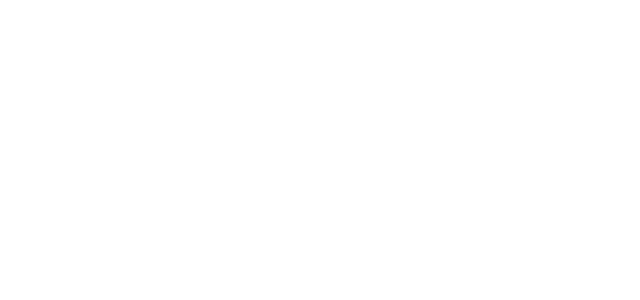
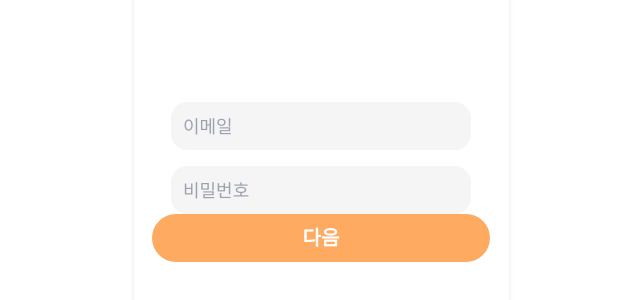
Before and after one commit to SPARCS-AI-Startup-Hackathon/frontend, a React (Vite) app: page /login in a window 1280 px wide. Before the commit this address had no page. Shown: the part 210-510 px from the top of the page, without its empty margins (319-959 px from the left). Built offline with nearby package versions, Linux system fonts and the light colour scheme.

Commit message:
design : 버튼 width 조정

```diff
--- a/src/App.tsx
+++ b/src/App.tsx
@@ -1,3 +1,4 @@
+import LoginPage from '@pages/LoginPage'
 import MainPage from '@pages/MainPage'
 import OnBoardPage from '@pages/OnBoardPage'
 import RegisterPage from '@pages/RegisterPage'
@@ -11,6 +12,7 @@ function App() {
         <Routes>
           <Route path="/" element={<OnBoardPage />}></Route>
           <Route path="/main" element={<MainPage />}></Route>
+          <Route path="/login" element={<LoginPage />}></Route>
           <Route path="/register" element={<RegisterPage />}></Route>
           <Route path="/test" element={<TestPage />}></Route>
         </Routes>
--- a/src/components/register/FifthRegister.tsx
+++ b/src/components/register/FifthRegister.tsx
@@ -30,7 +30,7 @@ function FifthRegister({ goToPrevious, goToNext }: RegisterProps) {
         </div>
       </div>
       <button
-        className={`w-[80%] text-white text-xl font-bold p-2.5 px-10 rounded-3xl mb-8 ${
+        className={`w-[90%] text-white text-xl font-bold p-2.5 px-10 rounded-3xl mb-8 ${
           pr ? 'bg-customOrange active:bg-orange-400' : 'bg-[#D9D9D9]'
         }`}
         onClick={pr ? goToNext : undefined}
--- a/src/components/register/FirstRegister.tsx
+++ b/src/components/register/FirstRegister.tsx
@@ -35,7 +35,7 @@ function FirstRegister({ goToNext }: RegisterProps) {
         </div>
       </div>
       <button
-        className={`w-[80%] text-white text-xl font-bold p-2.5 px-10 rounded-3xl mb-8 ${
+        className={`w-[90%] text-white text-xl font-bold p-2.5 px-10 rounded-3xl mb-8 ${
           name ? 'bg-customOrange active:bg-orange-400' : 'bg-[#D9D9D9]'
         }`}
         onClick={name ? goToNext : undefined}
--- a/src/components/register/FourthRegister.tsx
+++ b/src/components/register/FourthRegister.tsx
@@ -30,7 +30,7 @@ function FourthRegister({ goToPrevious, goToNext }: RegisterProps) {
         </div>
       </div>
       <button
-        className={`w-[80%] text-white text-xl font-bold p-2.5 px-10 rounded-3xl mb-8 ${
+        className={`w-[90%] text-white text-xl font-bold p-2.5 px-10 rounded-3xl mb-8 ${
           age ? 'bg-customOrange active:bg-orange-400' : 'bg-[#D9D9D9]'
         }`}
         onClick={age ? goToNext : undefined}
--- a/src/components/register/SecondRegiser.tsx
+++ b/src/components/register/SecondRegiser.tsx
@@ -30,7 +30,7 @@ function SecondRegister({ goToPrevious, goToNext }: RegisterProps) {
         </div>
       </div>
       <button
-        className={`w-[80%] text-white text-xl font-bold p-2.5 px-10 rounded-3xl mb-8 ${
+        className={`w-[90%] text-white text-xl font-bold p-2.5 px-10 rounded-3xl mb-8 ${
           email ? 'bg-customOrange active:bg-orange-400' : 'bg-[#D9D9D9]'
         }`}
         onClick={email ? goToNext : undefined}
--- a/src/components/register/SixthRegister.tsx
+++ b/src/components/register/SixthRegister.tsx
@@ -55,7 +55,7 @@ function SixthRegister({ goToPrevious }: RegisterProps) {
         </div>
       </div>
       <button
-        className={`w-[80%] text-white text-xl font-bold p-2.5 px-10 rounded-3xl mb-8 ${
+        className={`w-[90%] text-white text-xl font-bold p-2.5 px-10 rounded-3xl mb-8 ${
           password && password2 ? 'bg-customOrange active:bg-orange-400' : 'bg-[#D9D9D9]'
         }`}
         onClick={handleSubmit}
--- a/src/components/register/ThirdRegister.tsx
+++ b/src/components/register/ThirdRegister.tsx
@@ -30,7 +30,7 @@ function ThirdRegister({ goToPrevious, goToNext }: RegisterProps) {
         </div>
       </div>
       <button
-        className={`w-[80%] text-white text-xl font-bold p-2.5 px-10 rounded-3xl mb-8 ${
+        className={`w-[90%] text-white text-xl font-bold p-2.5 px-10 rounded-3xl mb-8 ${
           phoneNumber ? 'bg-customOrange active:bg-orange-400' : 'bg-[#D9D9D9]'
         }`}
         onClick={phoneNumber ? goToNext : undefined}
--- /dev/null
+++ b/src/pages/LoginPage.tsx
@@ -0,0 +1,35 @@
+import { useState } from 'react'
+
+function LoginPage() {
+  const [email, setEmail] = useState('')
+  const [password, setPassword] = useState('')
+
+  return (
+    <div className="w-dvw max-w-[375px] h-dvh m-auto flex flex-col items-center justify-center shadow-md">
+      <input
+        className="h-8 rounded-2xl w-[80%] text-lg px-3 py-6 bg-[#F5F5F5] focus:outline-customOrange mt-4 text-[#5E5E5E]"
+        type="text"
+        placeholder="이메일"
+        value={email}
+        onChange={(e) => setEmail(e.target.value)}
+      />
+      <input
+        className="h-8 rounded-2xl w-[80%] text-lg px-3 py-6 bg-[#F5F5F5] focus:outline-customOrange mt-4 text-[#5E5E5E]"
+        type="text"
+        placeholder="비밀번호"
+        value={password}
+        onChange={(e) => setPassword(e.target.value)}
+      />
+      <button
+        className={`w-[90%] text-white text-xl font-bold p-2.5 px-10 rounded-3xl mb-8 ${
+          !email || !password ? 'bg-customOrange active:bg-orange-400' : 'bg-[#D9D9D9]'
+        }`}
+        onClick={() => console.log('Hello')}
+        disabled={!email || !password}>
+        다음
+      </button>
+    </div>
+  )
+}
+
+export default LoginPage
```
